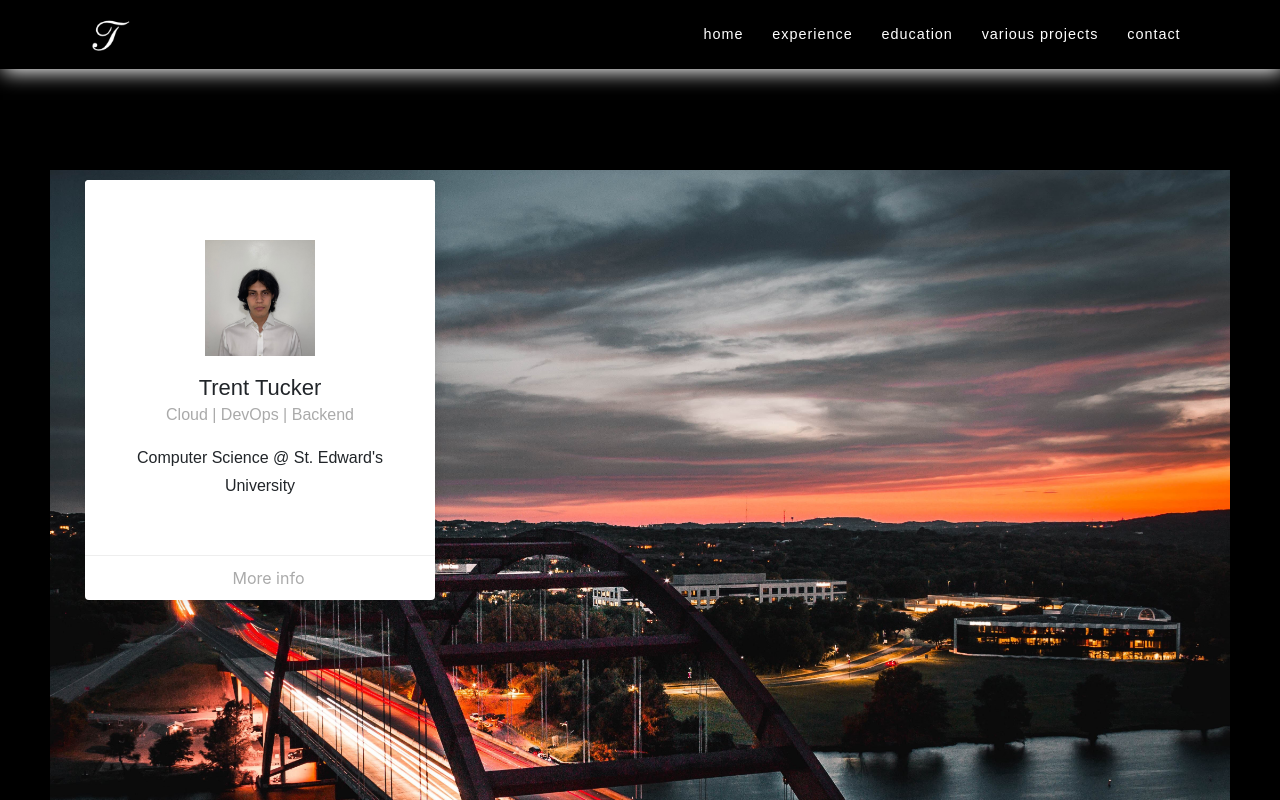
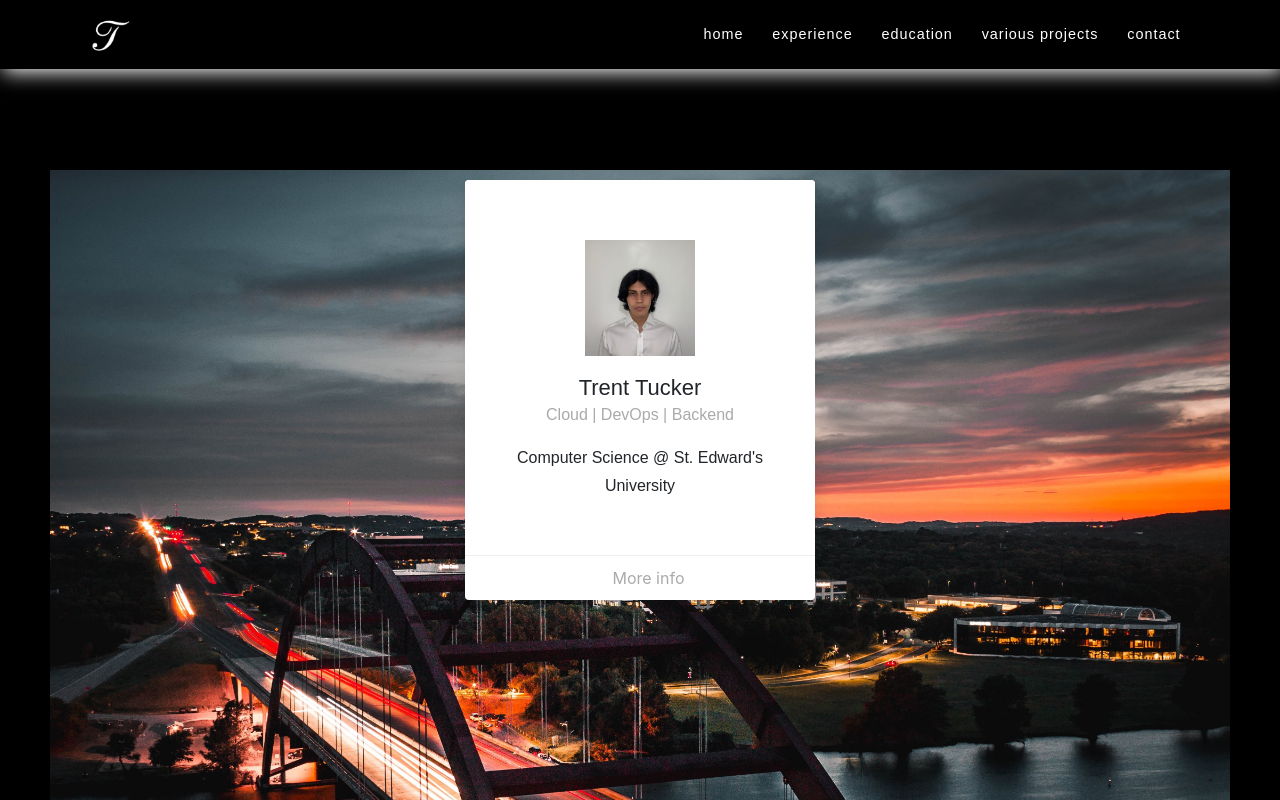
Before and after one commit to trenttuckerr/personal-fe, a React (Vite) app: page / in a window 1280 px wide. Shown: the top 800 px of the page. Built offline with nearby package versions, Linux system fonts and the light colour scheme; a web font is replaced by a local one.

Commit message:
card row centering

```diff
--- a/src/components/Hero/Hero.jsx
+++ b/src/components/Hero/Hero.jsx
@@ -23,7 +23,7 @@ const Hero = () => {
         }}
       >
         <div className="container">
-          <div className="row d-xxl-flex justify-content-xxl-center">
+          <div className="row d-lg-flex d-xxl-flex justify-content-center justify-content-xxl-center">
             <div className="col-sm-6 col-md-4 d-xxl-flex">
               <div
                 className="card-container-imagia"
```
